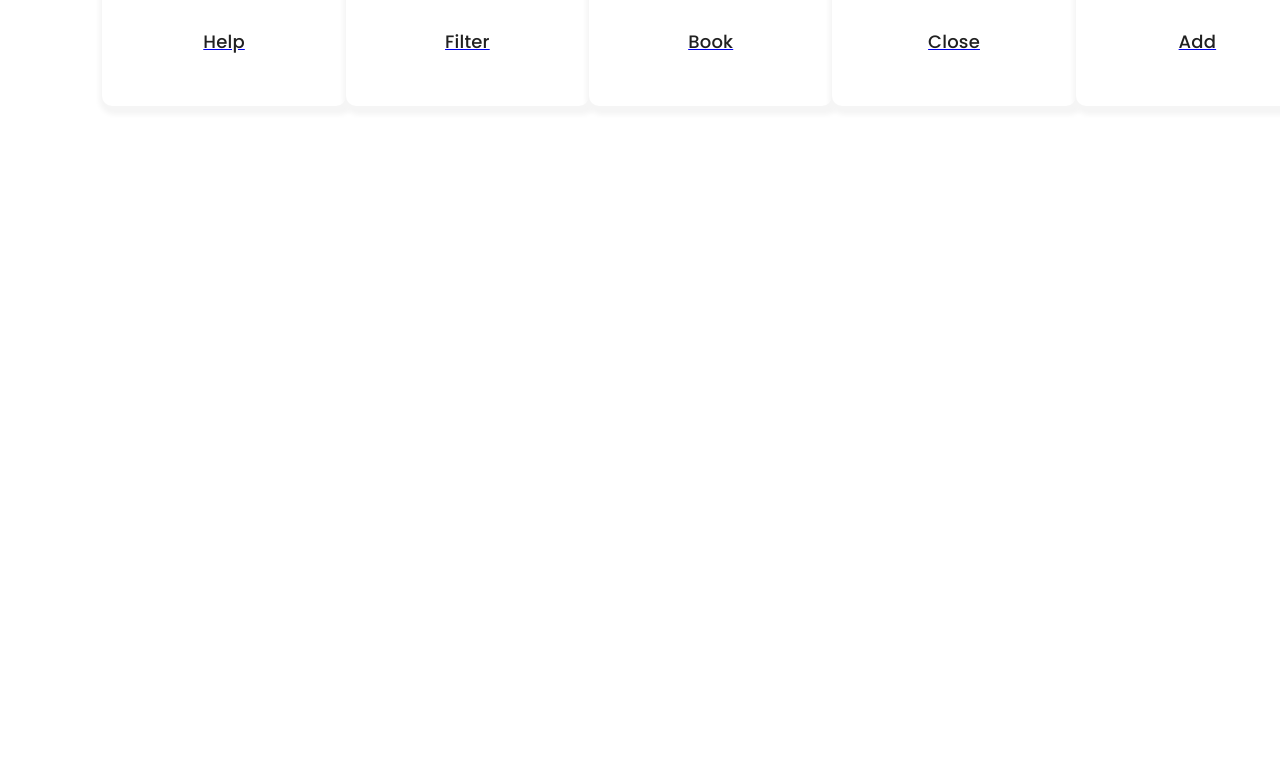
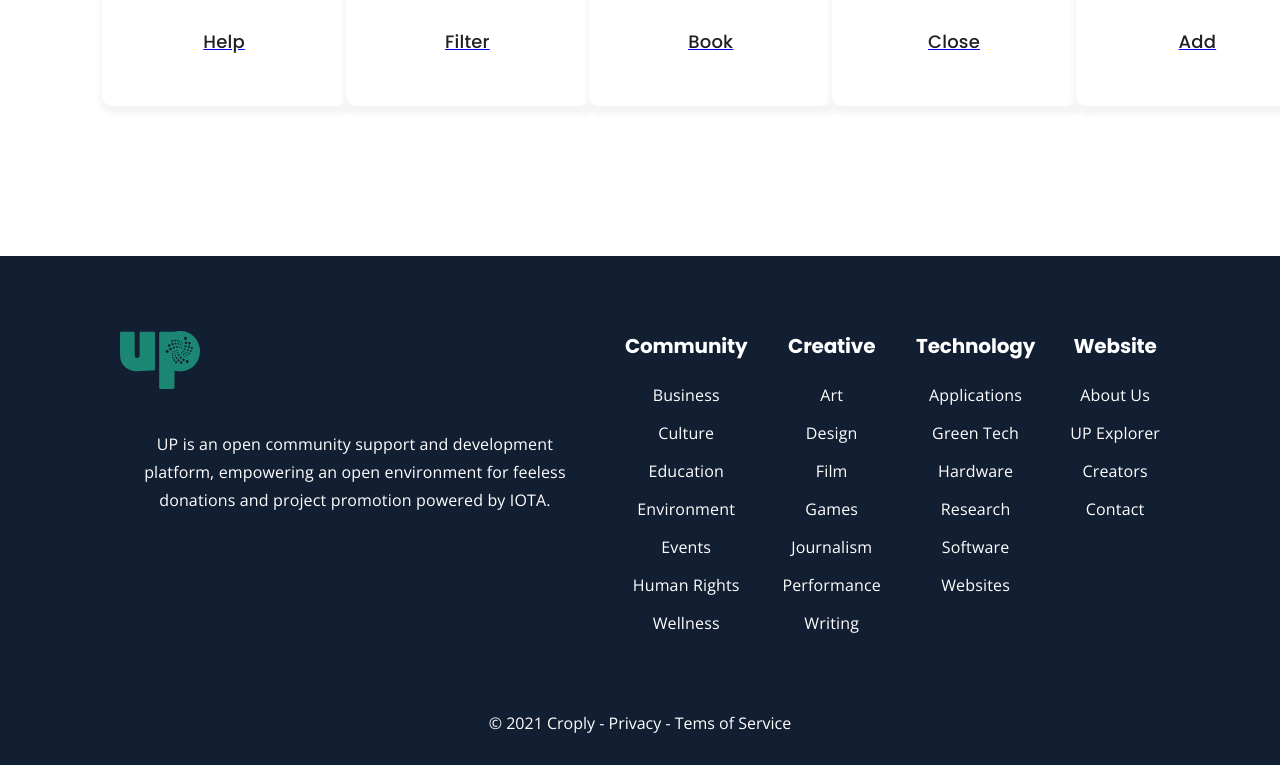
Before and after one commit to CroplyOfficial/iota-up-client, a React (Create React App) app: page / in a window 1280 px wide. Shown: the part 3904-4669 px from the top of the page. Before the commit the page ends 4160 px from the top, so only its background shows below. Built offline with nearby package versions, Linux system fonts and the light colour scheme.

Commit message:
using footer

```diff
--- a/src/pages/root/Root.tsx
+++ b/src/pages/root/Root.tsx
@@ -9,6 +9,7 @@ import { Counter } from "./counter.root";
 import { SampleProjects, SampleCategorieCards } from "./sampleState";
 import { Categories } from "./categories/categories.root";
 import { ICard } from "../../interfaces/categoriesCard.interface";
+import { Footer } from "../../components/footer/Footer";
 
 const useStyles = makeStyles(() =>
   createStyles({
@@ -111,6 +112,8 @@ export const Root = () => {
           cards={categoriesCards}
         />
       </Container>
+
+      <Footer />
     </React.Fragment>
   );
 };
```
